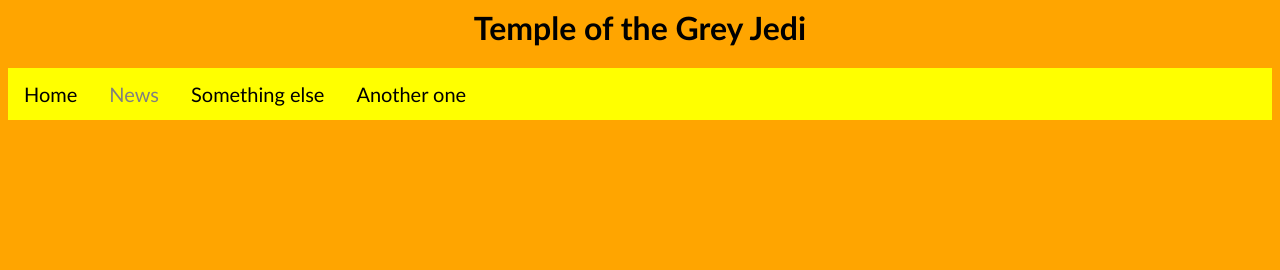
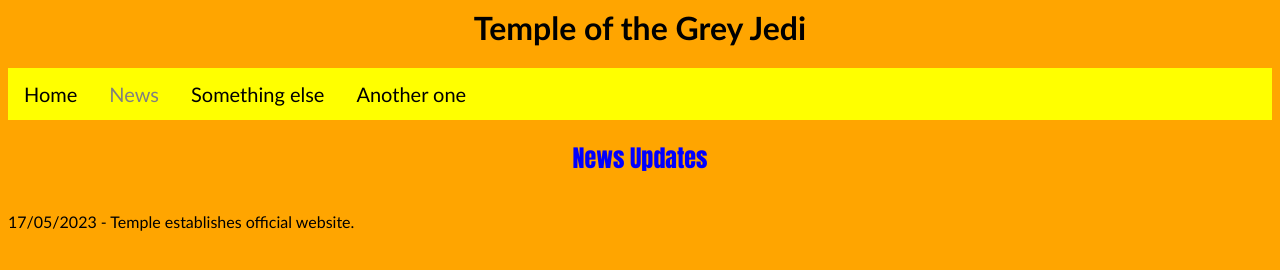
Before and after one commit to 67444/greyjedi, a plain HTML site: page news.html in a window 1280 px wide. Drawn offline with Linux system fonts and the light colour scheme.

Commit message:
News Update 180521

```diff
--- a/news.html
+++ b/news.html
@@ -13,7 +13,10 @@
                 <a href="#antone">Another one</a>
                 </div>
             <div class="center">
+            <h2>News Updates</h2>
         </div>
-
+        <div class="updates">
+            <p>17/05/2023 - Temple establishes official website.</p>
+        </div>
     </body>
 </html>
--- a/style.css
+++ b/style.css
@@ -12,6 +12,11 @@ h3 {
 p {
     color: black;
     font-family:'Trebuchet MS', sans-serif;
+}
+h2 {
+    color: blue;
+    font-family: Impact, Haettenschweiler, 'Arial Narrow Bold', sans-serif;
+    text-shadow:0ch;
 }
 
 .center {
@@ -40,3 +45,8 @@ p {
     color: grey;
     font-family:'Trebuchet MS', sans-serif;
 }
+.updates {
+    float: left;
+    color:black;
+    text-align:left;
+}
```
